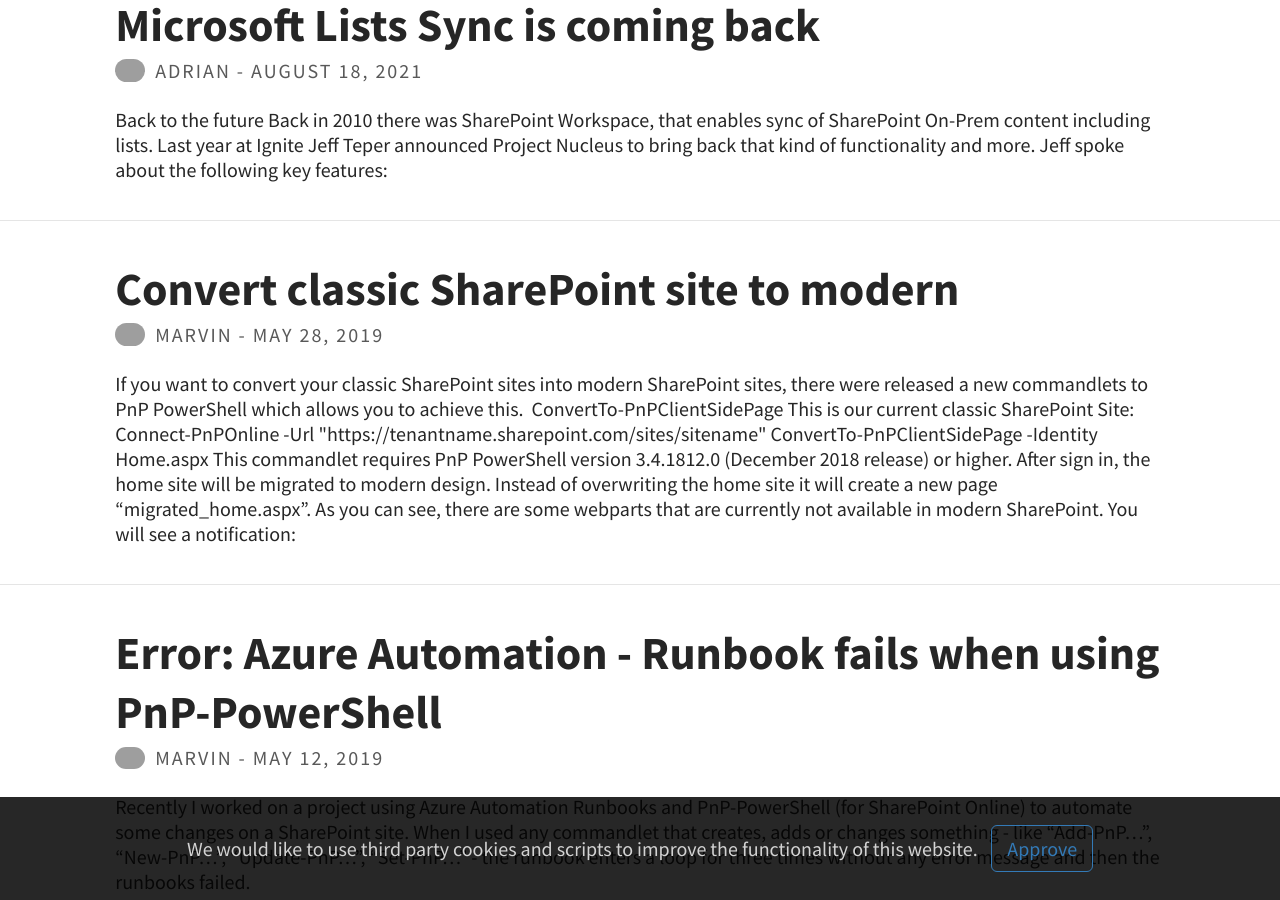
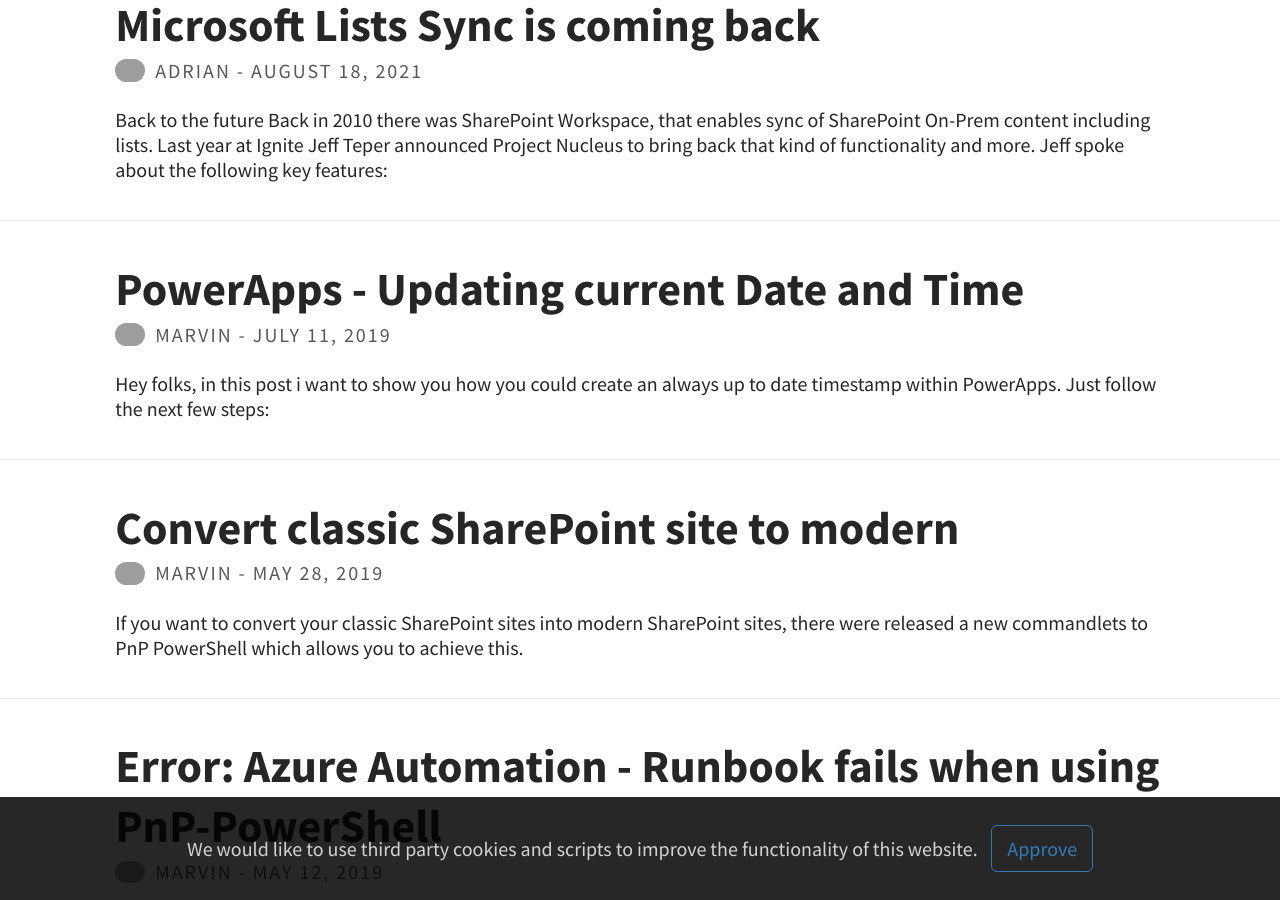
Before and after one commit to Cloud-Kumpel/CloudKumpel, a Jekyll site: the page built from index.html, in a window 1280 px wide and 900 px high, scrolled down 691 px. Built offline with Jekyll 4.4.1, drawn with Linux system fonts in a browser that asks for light colours; the list of posts is cut into pages by our own code; some of the changed lines change nothing that is shown; grey boxes are pictures that could not be loaded.

Commit message:
Migrate posts

````diff
--- a/_posts/2019-05-28-convert-classic-sharepoint-site-to-modern.md
+++ b/_posts/2019-05-28-convert-classic-sharepoint-site-to-modern.md
@@ -9,8 +9,11 @@
 ---
 
 If you want to convert your classic SharePoint sites into modern SharePoint sites, there were released a new commandlets to PnP PowerShell which allows you to achieve this.
+<!--more-->
 
+```PowerShell
 ConvertTo-PnPClientSidePage
+```
 
 This is our current classic SharePoint Site:
 
--- /dev/null
+++ b/_posts/2019-07-11-powerapps-updating-current-date-and-time.md
@@ -0,0 +1,68 @@
+---
+layout: post
+title: "PowerApps - Updating current Date and Time"
+date: "2019-07-11"
+tags: [Office 365, Power Apps, HowTo, DateTime]
+feature-img: "assets/img/posts/2019-07-11/microsoft-powerapps-stacked400x200.png"
+author: MarvinBangert
+excerpt_separator: <!--more-->
+---
+
+Hey folks,
+
+in this post i want to show you how you could create an always up to date timestamp within PowerApps. Just follow the next few steps:
+
+<!--more-->
+
+![Add Timer]({{"assets/img/posts/2019-07-11/Timer-300x237.png" | relative_url}})
+
+1. In the menu bar, click on "Insert" - "Controls" and add a "Timer" to your screen
+2. Now change the following Timer settings:
+    1. Duration = 0
+    2. AutoStart = true
+    3. Repeat = true
+    4. OnTimerEnd = Set(CurrentDateTime,Now())
+
+Now the timer starts if we start the app, runs and will repeat endless times. Every time the timer ends, it will set the variable "CurrentDateTime" to the current date and time.
+
+![]({{"assets/img/posts/2019-07-11/TimerAndLabel.png" | relative_url}})
+
+To display the current date and time, you need to add a label to your screen and change the text:
+
+1. Text =Text(CurrentDateTime,"dddd mm/dd/yyyy hh:mm:ss")
+
+The current date and time should appear in the label field. If not, please start your app (play button in the upper right corner or F5) or check if your variable "CurrentDateTime" is correct.
+
+![]({{"assets/img/posts/2019-07-11/TimerAndCurrentDateTime.png" | relative_url}})
+
+If it works fine, you could hide the timer, so that only the label will be visible to your users. Just select the timer on your screen and change the setting:
+
+1. Visible = false
+
+Now you have a Timer with the current date and time in PowerApps.
+
+If you want to use different formats, here are some more:
+
+"ddd mm/dd/yyyy hh:mm:ss"
+
+![]({{"assets/img/posts/2019-07-11/Timer002.png" | relative_url}})
+"dd.mm.yyyy hh:mm:ss"
+
+![]({{"assets/img/posts/2019-07-11/Timer004.png" | relative_url}})
+"yyyy-mm-dd hh:mm:ss"
+
+![]({{"assets/img/posts/2019-07-11/Timer003.png" | relative_url}})
+
+if you want to change the shown language, just add a comma within the Text()-function:
+Text(CurrentDateTime,"dddd dd.mm.yyyy hh:mm:ss","de-DE")
+German:
+![]({{"assets/img/posts/2019-07-11/Image-1928.png" | relative_url}})
+
+Text(CurrentDateTime,"dddd dd.mm.yyyy hh:mm:ss","nl-NL")
+Dutch:
+
+![]({{"assets/img/posts/2019-07-11/Image-1927.png" | relative_url}})
+
+Text(CurrentDateTime,"dddd dd.mm.yyyy hh:mm:ss","da-DK")
+Danisch:
+![]({{"assets/img/posts/2019-07-11/Image-1929.png" | relative_url}})
````
Also changed, not shown: assets/img/posts/2019-07-11/Image-1927.png (added), assets/img/posts/2019-07-11/Image-1928.png (added), assets/img/posts/2019-07-11/Image-1929.png (added), assets/img/posts/2019-07-11/Timer-300x237.png (added), assets/img/posts/2019-07-11/Timer.png (added), assets/img/posts/2019-07-11/Timer002.png (added), assets/img/posts/2019-07-11/Timer003.png (added), assets/img/posts/2019-07-11/Timer004.png (added), assets/img/posts/2019-07-11/TimerAndCurrentDateTime.png (added), assets/img/posts/2019-07-11/TimerAndLabel.png (added), assets/img/posts/2019-07-11/microsoft-powerapps-stacked400x200.png (added).
